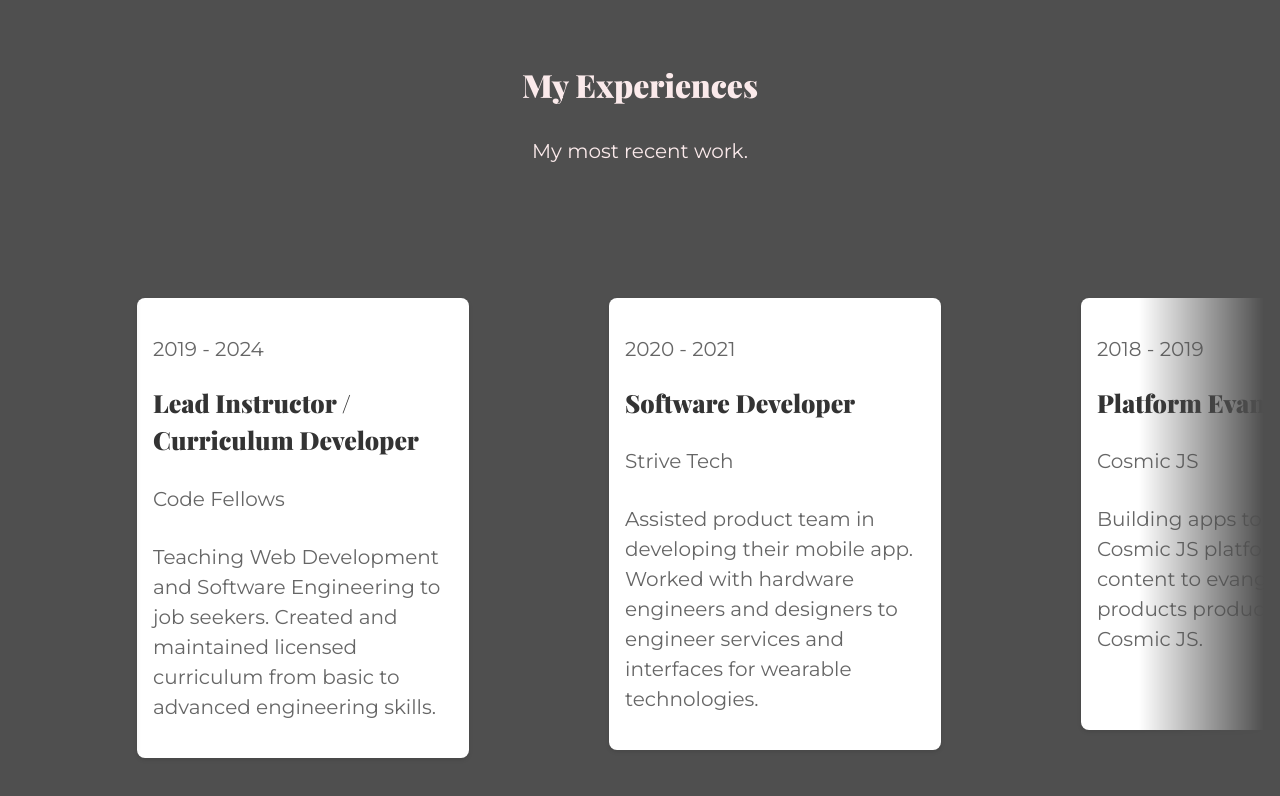
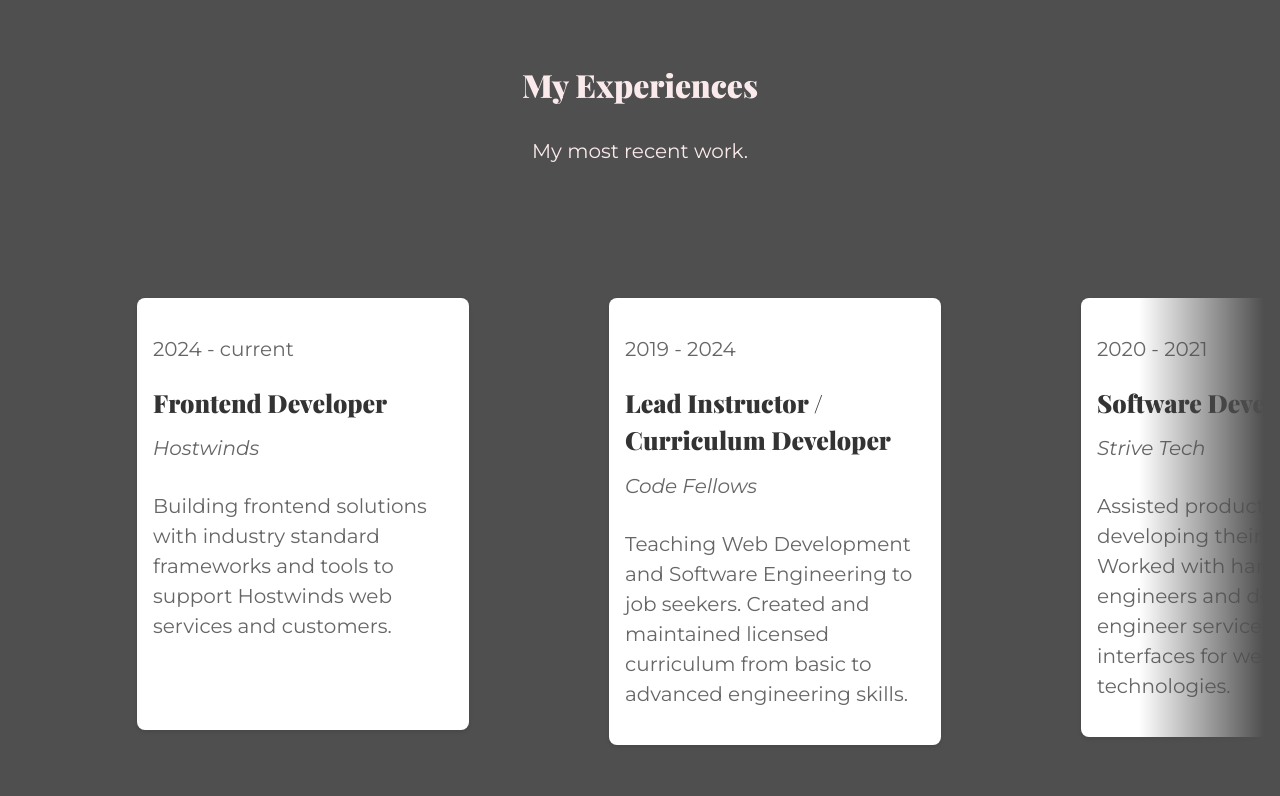
Before and after one commit to JacobKnaack/JacobKnaack.github.io, a React (Vite) app: page / in a window 1280 px wide. Shown: the part 4902-5698 px from the top of the page. Built offline with nearby package versions, Linux system fonts and the light colour scheme; no server answers; a web font is replaced by a local one.

Commit message:
adds Hostwinds to experience, updates experience card styles

```diff
--- a/public/content.json
+++ b/public/content.json
@@ -18,6 +18,15 @@
   "project_description": ["Software projects that I have contributed to."],
   "experience_description": ["My most recent work."],
   "experiences": [
+    {
+      "dates": {
+        "start": "2024",
+        "end": "current"
+      },
+      "title": "Frontend Developer",
+      "company": "Hostwinds",
+      "description": "Building frontend solutions with industry standard frameworks and tools to support Hostwinds web services and customers."
+    },
     {
       "dates": {
         "start": "2019",
--- a/src/App.css
+++ b/src/App.css
@@ -8,7 +8,6 @@
   font-family: "Montserrat", sans-serif;
   font-optical-sizing: auto;
   font-weight: 400;
-  font-style: normal;
 }
 .display {
   font-family: "Playfair Display", serif;
--- a/src/components/experience/experience.css
+++ b/src/components/experience/experience.css
@@ -21,12 +21,12 @@
 .card-title {
   font-size: 25px;
   font-weight: bold;
-  margin-top: 8px;
+  margin: 12px 0;
   color: #333;
 }
 
 .card-subtitle {
-  font-size: 14px;
+  font-style: italic;
   margin-top: 4px;
   color: #666;
 }
```
